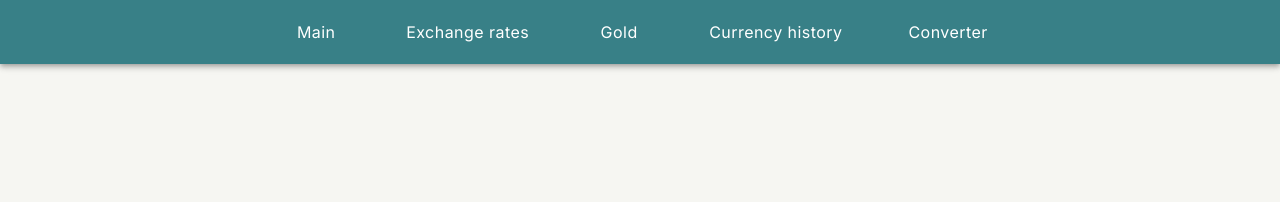
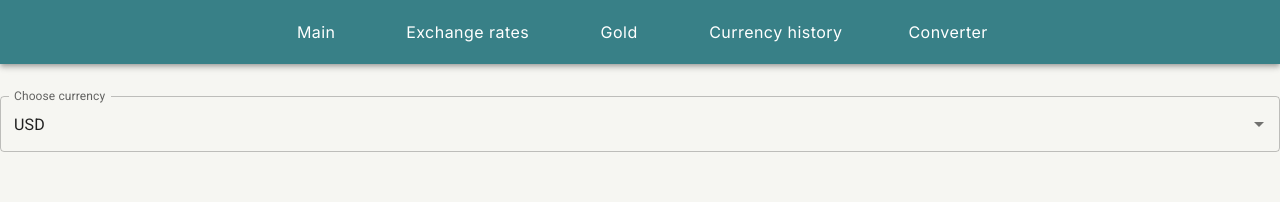
Before and after one commit to macszl/frontend-currency-exchange-2023, a React (Vite) app: page /historical-exchange in a window 1280 px wide. Shown: the top 202 px of the page. Built offline with nearby package versions, Linux system fonts and the light colour scheme; no server answers.

Commit message:
feat: added scaffolding for the basic version of currency chart

```diff
--- /dev/null
+++ b/src/common/useCurrencyList.ts
@@ -0,0 +1,23 @@
+import axios from 'axios';
+import { useEffect, useState } from 'react';
+
+export function useCurrencyList() {
+  const [currencyList, setCurrencyList] = useState<string[]>([]);
+
+  useEffect(() => {
+    const fetchCurrencyList = async () => {
+      const api_url = `${import.meta.env.VITE_API_URL}/exchangerates/tables/a/`;
+      const response = await axios.get(api_url);
+      const rates: { currency: string; code: string; mid: number }[] = response.data[0].rates;
+      const currencyCodes = rates.map((rate) => {
+        return rate.code;
+      });
+
+      setCurrencyList(currencyCodes);
+    };
+
+    fetchCurrencyList();
+  }, []);
+
+  return currencyList;
+}
--- a/src/components/CurrencyConvertForm/CurrencyConvertForm.tsx
+++ b/src/components/CurrencyConvertForm/CurrencyConvertForm.tsx
@@ -2,16 +2,16 @@ import { Autocomplete, Button, Grid, TextField, Typography } from '@mui/material
 import axios from 'axios';
 import { useFormik } from 'formik';
 import { useState } from 'react';
+import { useCurrencyList } from '../../common/useCurrencyList';
 import { CurrencyConverterFormErrors } from './CurrencyConverterForm.types';
 
 //todo
 //remove this after backend sync gets done
 
-const availableCurrencies = ['USD', 'JPY', 'GBP', 'EUR', 'AUD'];
-
 export function CurrencyConvertForm() {
   const [conversionResult, setConversionResult] = useState('');
   const [exchangeRateArr, setExchangeRateArr] = useState<string[]>([]);
+  const availableCurrencies = useCurrencyList();
 
   const getExchangeRate = async (values: { amount: string; fromCurrency: string; toCurrency: string }) => {
     const response = await axios.get(`${import.meta.env.VITE_API_URL}/exchangerates/rates/c/${values.fromCurrency}`);
--- /dev/null
+++ b/src/components/CurrencyHistoryChart/CurrencyHistoryChart.tsx
@@ -0,0 +1,32 @@
+import { Autocomplete, Grid, TextField } from '@mui/material';
+import { useEffect, useState } from 'react';
+import { useCurrencyList } from '../../common/useCurrencyList';
+
+export function CurrencyHistoryChart() {
+  const availableCurrencies = useCurrencyList();
+  const [chosenCurrency, setChosenCurrency] = useState<string>('USD');
+
+  useEffect(() => {}, [chosenCurrency]);
+  return (
+    <Grid marginTop={4}>
+      <Autocomplete
+        id='currency-select'
+        options={availableCurrencies.length > 0 ? availableCurrencies : []}
+        value={chosenCurrency}
+        onChange={(_, value) => {
+          if (!value) {
+            setChosenCurrency('');
+          } else {
+            setChosenCurrency(value as string);
+          }
+        }}
+        renderInput={(params) => (
+          <TextField
+            {...params}
+            label='Choose currency'
+          ></TextField>
+        )}
+      ></Autocomplete>
+    </Grid>
+  );
+}
--- a/src/components/ExchangeRateTable/ExchangeRateTable.tsx
+++ b/src/components/ExchangeRateTable/ExchangeRateTable.tsx
@@ -68,6 +68,7 @@ export function ExchangeRateTable() {
       item
       width={'70%'}
       justifyContent={'center'}
+      sx={{ backgroundColor: '#f8f8f5' }}
     >
       {!isLoading ? (
         <DataGrid
--- a/src/components/GoldPriceChart/GoldPriceChart.tsx
+++ b/src/components/GoldPriceChart/GoldPriceChart.tsx
@@ -128,7 +128,10 @@ export function GoldPriceChart() {
       justifyContent={'center'}
       alignItems={'center'}
     >
-      <Grid item>
+      <Grid
+        item
+        marginTop={6}
+      >
         <Typography
           color={'#388087'}
           fontSize={'3rem'}
@@ -159,6 +162,7 @@ export function GoldPriceChart() {
         container
         justifyContent={'center'}
         alignItems={'center'}
+        marginTop={8}
       >
         {isLoading ? (
           <CircularProgress />
--- a/src/pages/HistoricalExchangeRateTablePage.tsx
+++ b/src/pages/HistoricalExchangeRateTablePage.tsx
@@ -1,4 +1,5 @@
 import { Grid } from '@mui/material';
+import { CurrencyHistoryChart } from '../components/CurrencyHistoryChart/CurrencyHistoryChart';
 import { Header } from '../components/Header/Header';
 
 export function HistoricalExchangeRateTablePage() {
@@ -19,6 +20,7 @@ export function HistoricalExchangeRateTablePage() {
         xl={12}
       >
         <Header />
+        <CurrencyHistoryChart />
       </Grid>
     </Grid>
   );
```
